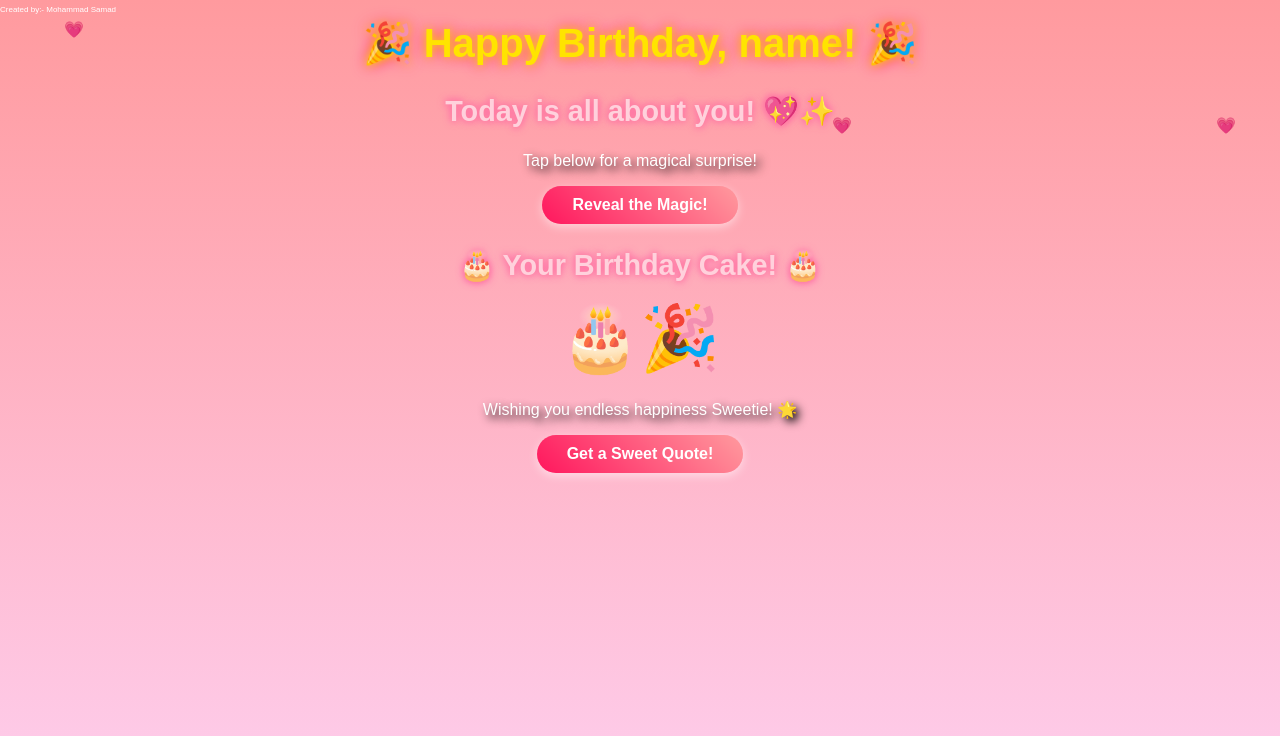
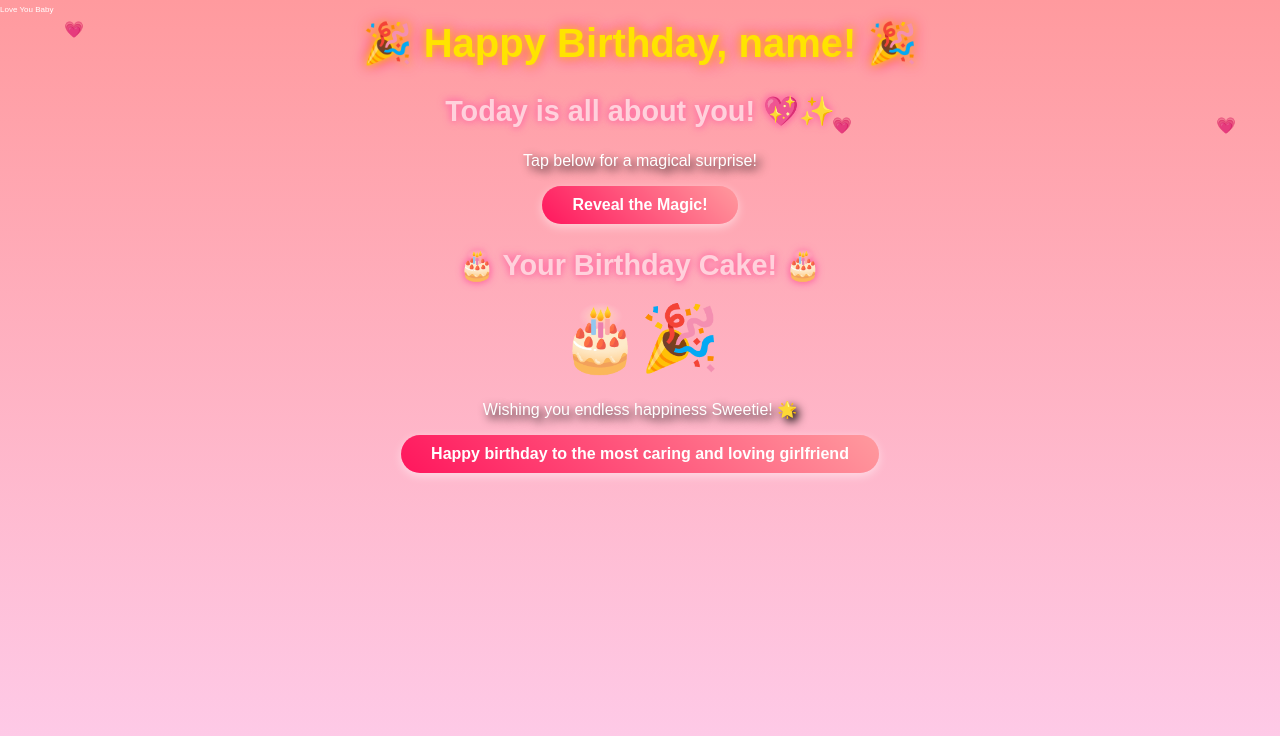
Before and after one commit to RavanJay18/Birthday-Wish-Web, a plain HTML site: page birthday wish/index.html in a window 1280 px wide. Both pictures are taken after a click on the button "Reveal the Magic!". Drawn offline with Linux system fonts and the light colour scheme.

Commit message:
Update index.html

```diff
--- a/birthday wish/index.html
+++ b/birthday wish/index.html
@@ -26,11 +26,11 @@
     <h2>🎂 Your Birthday Cake! 🎂</h2>
     <div class="emoji-cake">🎂🎉</div>
     <p>Wishing you endless happiness  Sweetie! 🌟</p>
-    <button onclick="showQuote()">Get a Sweet Quote!</button>
+    <button onclick="showQuote()">Happy birthday to the most caring and loving girlfriend</button>
     <div id="quote-box"></div>
   </div>
 </div>
-<div class="owner">Created by:- Mohammad Samad</div>
+<div class="owner">Love You Baby</div>
  <script src="script.js"></script>
 
 </body>
```
